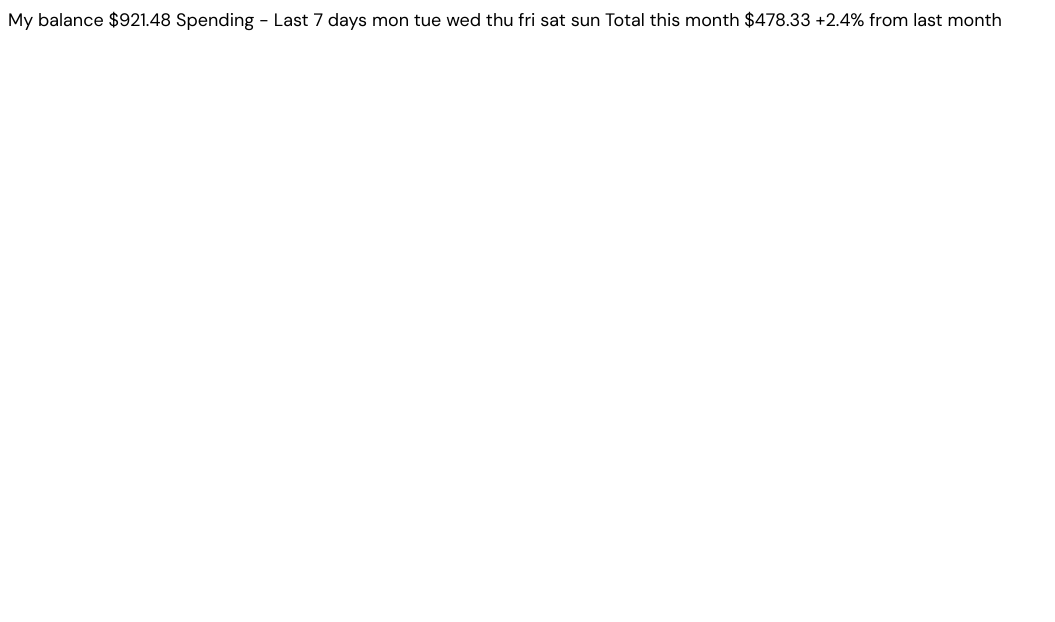
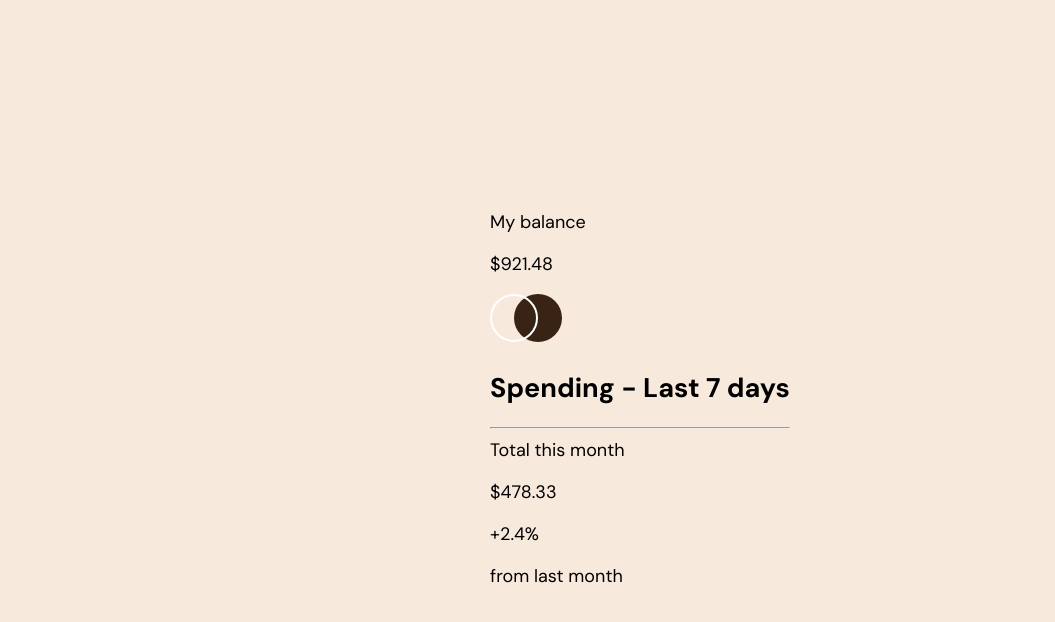
Before and after one commit to lmpko/frontendmentor-expenses-chart-component-main, a React app: page / in a window 1280 px wide. Shown: the whole page, without its empty margins (0-1055 px from the left). Built offline with nearby package versions, Linux system fonts and the light colour scheme.

Commit message:
cardcomponent created with html structure and texts

```diff
--- a/app.css
+++ b/app.css
@@ -11,4 +11,9 @@
 body{
     font-family: 'DM Sans', sans-serif;
     font-size: 1.125rem ;
+    background-color: var(--fifthary-color);
+    min-height: 100vh;
+    display: flex;
+    justify-content: center;
+    align-items: center;
 }
--- a/app.js
+++ b/app.js
@@ -1,5 +1,6 @@
 import React from "react";
 import ReactDOM from "react-dom/client";
+import CardComponent from "./src/CardComponent";
 
 const root =ReactDOM.createRoot(document.getElementById("root"))
-root.render()
+root.render(<CardComponent/>)
--- a/index.html
+++ b/index.html
@@ -23,24 +23,5 @@
 
   <main id="root"></main>
 
-  My balance
-  $921.48
-
-  Spending - Last 7 days
-
-  mon
-  tue
-  wed
-  thu
-  fri
-  sat
-  sun
-
-  Total this month
-  $478.33
-
-  +2.4%
-  from last month
-
 </body>
 </html>
--- /dev/null
+++ b/src/CardComponent.js
@@ -0,0 +1,29 @@
+import React from 'react'
+import logo from "/images/logo.svg"
+const CardComponent = () => {
+  return (
+    <section>
+        <div>
+            <div>
+                <span>My balance</span>
+                <p>$921.48</p>
+            </div>
+            <img src={logo} alt="logo" />
+        </div>
+        <div>
+            <h1>Spending - Last 7 days</h1>
+            <hr/>
+            <div>
+                <span> Total this month</span>
+                <p>$478.33</p>
+            </div>
+            <div>
+                <span> +2.4%</span>
+                <p>from last month</p>
+            </div>
+        </div>
+    </section>
+  )
+}
+
+export default CardComponent
```
